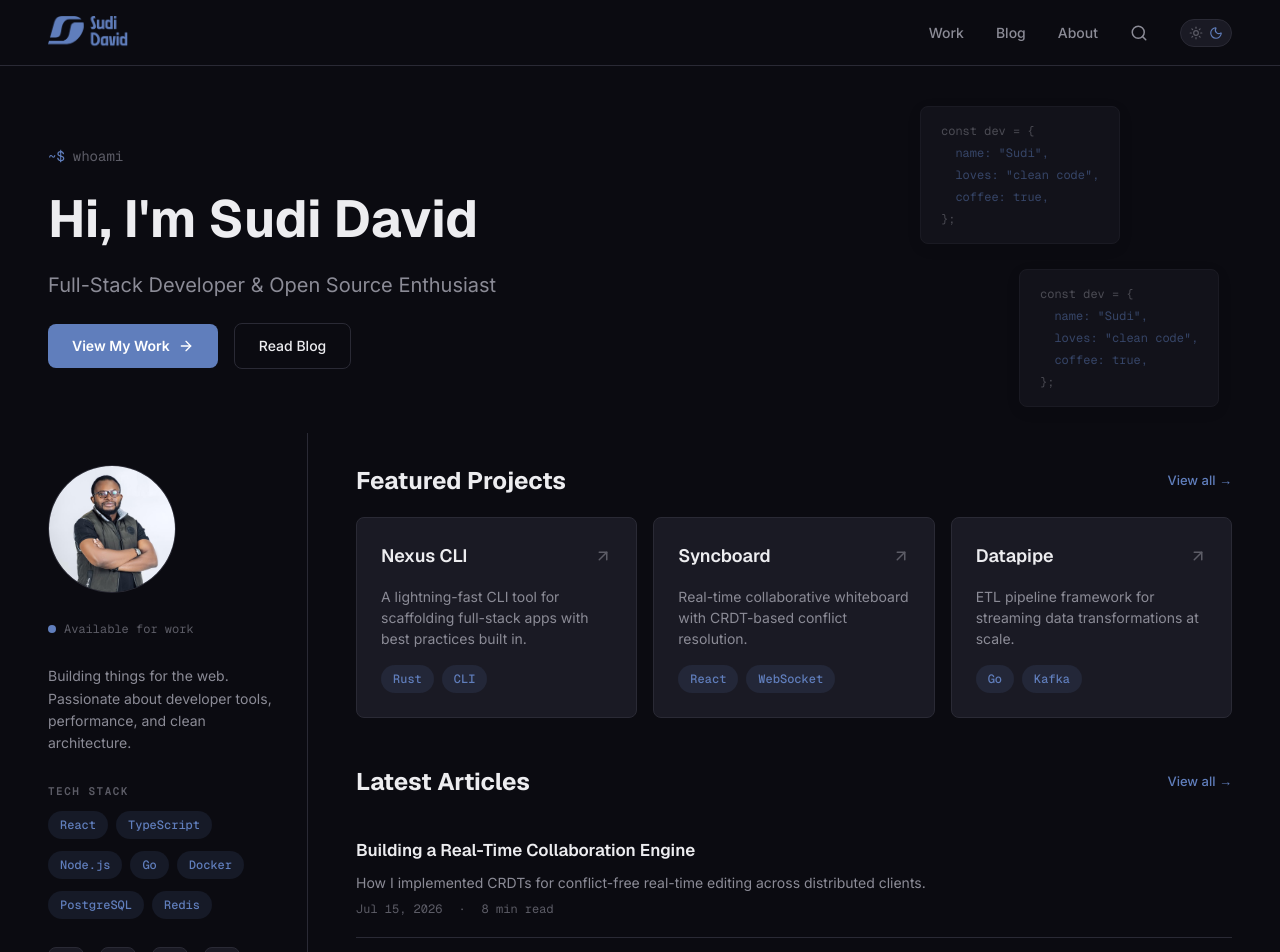
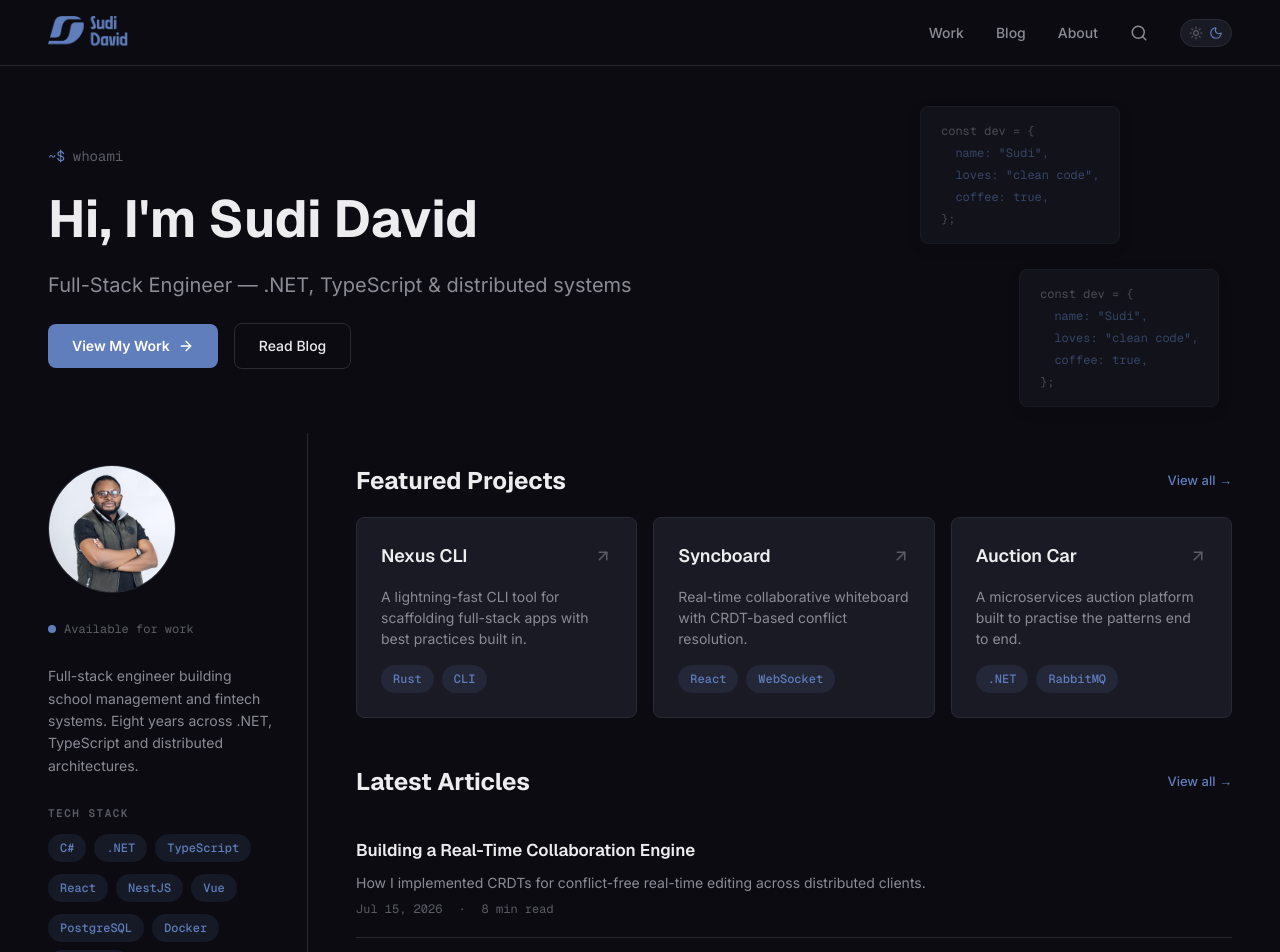
Before and after one commit to SudiDav/sudi.dev, a Next.js app: page / in a window 1280 px wide. Shown: the top 952 px of the page. Built offline with nearby package versions, Linux system fonts and the light colour scheme.

Commit message:
content: replace placeholder bio and history with real details

```diff
--- a/app/about/page.tsx
+++ b/app/about/page.tsx
@@ -3,10 +3,10 @@ import Image from 'next/image'
 import Link from 'next/link'
 import {
   MapPin,
-  Mountain,
-  BookOpen,
-  Camera,
-  Music,
+  GraduationCap,
+  Trophy,
+  Languages,
+  Boxes,
   Mail,
   Calendar,
   Code2,
@@ -28,75 +28,87 @@ import { getSettings, socialUrl } from '@/lib/site'
 
 export const metadata: Metadata = {
   title: 'About | Sudi David',
-  description: "I build tools that make developers' lives easier.",
+  description: 'Full-stack engineer in Kigali building school management and fintech systems.',
 }
 
 /** Design: "Experience Section" → Timeline. Newest first. */
 const TIMELINE = [
   {
-    role: 'Founder & Lead Developer',
-    period: '2024 — Present',
-    company: 'Nexus Tools',
+    role: 'Full-Stack Engineer',
+    period: 'Feb 2024 — Present',
+    company: 'IST Africa · Kigali (Remote)',
     description:
-      'Building open-source developer tools including Nexus CLI, Syncboard, and Datapipe. Focused on Rust, WebAssembly, and real-time collaboration.',
+      'Leading the redevelopment of a school management system for Danish schools, starting with the Absence module. Working across distributed teams spanning several regions.',
   },
   {
-    role: 'Senior Infrastructure Engineer',
-    period: '2021 — 2024',
-    company: 'Vercel',
+    role: 'Full-Stack Engineer',
+    period: 'Feb 2021 — Jan 2024',
+    company: 'Altech Group · Kigali (Hybrid)',
     description:
-      'Scaled edge infrastructure to handle 30B+ requests/month. Led the migration from legacy deployment pipeline to a new Kubernetes-based architecture.',
+      'Managed a team of four and shipped a loan asset management system. Integrated Spark Energy and Omnivoltaic into the business process, and the Xero and Telerivet APIs to cut the finance team’s manual workload.',
   },
   {
-    role: 'Software Engineer',
-    period: '2019 — 2021',
-    company: 'Stripe',
+    role: 'Full-Stack Engineer',
+    period: 'Apr 2018 — Dec 2019',
+    company: 'Fintech International · Kigali',
     description:
-      'Built internal developer tools for the payments team. Designed and shipped a real-time monitoring dashboard used by 200+ engineers daily.',
+      'Built a reporting system for AB Bank on top of CHEQUEPOINT that cut user-side paperwork by 70%. Automated file generation into NCBA’s core banking system and replaced manual reconciliation with a balance-checking web service.',
   },
   {
-    role: 'Junior Developer',
-    period: '2018 — 2019',
-    company: 'Freelance',
+    role: 'Full-Stack Engineer',
+    period: 'Feb 2017 — Mar 2018',
+    company: 'Fintech International · Kampala',
     description:
-      'Built web applications for startups and small businesses. Focused on React, Node.js, and PostgreSQL.',
+      'Connected local banks to the central bank through CHEQUEPOINT. Migrated a legacy banking system to MSSQL and ASP.NET, reducing user-facing errors by 85%.',
   },
 ]
 
 /** Design: "Skills Section" → Skills Grid, four cards. */
 const SKILLS = [
-  { Icon: Code2, title: 'Languages', items: ['Rust', 'TypeScript', 'Go', 'Python'] },
-  { Icon: Layout, title: 'Frontend', items: ['React', 'Next.js', 'Svelte', 'Tailwind'] },
-  { Icon: Server, title: 'Backend', items: ['Node.js', 'PostgreSQL', 'Redis', 'Kafka'] },
+  { Icon: Code2, title: 'Languages', items: ['C#', 'TypeScript', 'JavaScript', 'SQL'] },
+  {
+    Icon: Server,
+    title: 'Backend',
+    items: ['.NET / ASP.NET Core', 'NestJS', 'Node.js', 'Entity Framework Core'],
+  },
+  { Icon: Layout, title: 'Frontend', items: ['React', 'Vue', 'Next.js', 'Tailwind'] },
   {
     Icon: Container,
-    title: 'DevOps',
-    items: ['Docker', 'Kubernetes', 'Terraform', 'GitHub Actions'],
+    title: 'Data & Infra',
+    items: ['SQL Server · PostgreSQL', 'MongoDB · RabbitMQ', 'Docker · Kubernetes', 'AWS · Cloudflare'],
   },
 ]
 
-/** Design: "Beyond Code" → Beyond Right, four cards. */
+/**
+ * Design: "Beyond Code" → Beyond Right, four cards.
+ *
+ * The design fills these with hobbies. They carry education, languages, an
+ * award and current focus instead — the same card layout, but facts rather
+ * than invented personal detail on a page that carries a real name and face.
+ */
 const INTERESTS = [
   {
-    Icon: Mountain,
-    title: 'Trail Running',
-    description: '50K ultramarathon finisher. I think best when moving.',
+    Icon: GraduationCap,
+    title: 'Education',
+    description:
+      'BSc in Information Technology, Sikkim Manipal University (Kampala), 2013–2017. Graduated in the top 10% of my class.',
   },
   {
-    Icon: BookOpen,
-    title: 'Reading',
+    Icon: Trophy,
+    title: 'Facebook Developer Challenge, 2018',
     description:
-      'Science fiction and systems thinking. Currently reading Designing Data-Intensive Applications.',
+      'Built JusticeBot — a chatbot that explains legal procedures in plain language and connects people to legal services for free.',
   },
   {
-    Icon: Camera,
-    title: 'Photography',
-    description: 'Street photography on film. Shooting on a Leica M6 with Portra 400.',
+    Icon: Languages,
+    title: 'Languages',
+    description: 'Swahili and French natively, English at C2.',
   },
   {
-    Icon: Music,
-    title: 'Music',
-    description: 'Amateur jazz pianist. Practicing standards and exploring improvisation.',
+    Icon: Boxes,
+    title: 'Currently',
+    description:
+      'Microservices in .NET with RabbitMQ, Docker and Kubernetes — most recently an auction platform built to practise the patterns end to end.',
   },
 ]
 
@@ -153,18 +165,19 @@ export default async function AboutPage() {
 
           <div className="flex flex-1 flex-col gap-6">
             <h2 className="font-display text-[28px] leading-[1.3] font-bold text-text-primary">
-              I build tools that make developers&apos; lives easier.
+              I build the systems institutions run on.
             </h2>
             <p className="text-[15px] leading-[1.7] text-text-secondary">
-              I&apos;m Sudi David — a full-stack developer based in San Francisco with a deep
-              interest in developer experience, performance engineering, and open source. I&apos;ve
-              spent the last 8 years building products at the intersection of infrastructure and
-              developer tooling.
+              I&apos;m Sudi David — a full-stack engineer in Kigali. For eight years I&apos;ve
+              worked on software that other people&apos;s work depends on: banking bridges,
+              loan management, and now school administration. The kind of system where a bug is
+              somebody&apos;s afternoon, not just a failed request.
             </p>
             <p className="text-[15px] leading-[1.7] text-text-secondary">
-              Currently, I&apos;m focused on building Nexus CLI and contributing to the Rust
-              ecosystem. Previously, I helped scale infrastructure at Vercel and built internal
-              tooling at Stripe.
+              Currently at IST Africa, rebuilding a school management platform for Danish schools.
+              Before that I led a team at Altech Group on loan asset management, and spent two
+              years at Fintech International connecting local banks to central bank
+              infrastructure across Rwanda and Uganda.
             </p>
             <div className="flex flex-wrap items-center gap-4">
               <span className="inline-flex items-center gap-2 rounded-full bg-accent-dim px-3.5 py-2 font-mono text-xs font-medium text-accent">
@@ -172,7 +185,7 @@ export default async function AboutPage() {
               </span>
               <span className="inline-flex items-center gap-2 rounded-full border border-border px-3.5 py-2 text-xs text-text-secondary">
                 <MapPin size={14} className="text-text-tertiary" />
-                San Francisco, CA
+                {settings.location}
               </span>
             </div>
           </div>
@@ -250,11 +263,11 @@ export default async function AboutPage() {
         <section className={`flex flex-col gap-14 py-12 lg:flex-row ${PAGE_GUTTER}`}>
           <div className="flex flex-1 flex-col gap-6">
             <div className="flex flex-col gap-2">
-              <SectionHeading label="BEYOND CODE" title="When I'm Not Coding" />
+              <SectionHeading label="BEYOND CODE" title="The Rest of It" />
             </div>
             <p className="text-[15px] leading-[1.7] text-text-secondary">
-              I believe great software comes from well-rounded thinking. Outside of work, I explore
-              other creative and physical outlets that keep me energized and inspired.
+              Eight years of it, mostly in places where the software has to work the first time —
+              banks, lenders, schools. Here is the rest of the picture.
             </p>
           </div>
           <div className="flex flex-1 flex-col gap-4">
@@ -291,7 +304,7 @@ export default async function AboutPage() {
           </p>
           <div className="flex flex-wrap items-center justify-center gap-4">
             <a
-              href="mailto:sudi@sudidavid.dev"
+              href={`mailto:${settings.email}`}
               className="inline-flex items-center gap-2 rounded-lg bg-accent px-6 py-3 text-sm font-semibold text-white transition-opacity hover:opacity-90"
             >
               <Mail size={16} />
--- a/app/page.tsx
+++ b/app/page.tsx
@@ -44,9 +44,9 @@ function CodeSnippet({ className }: { className: string }) {
 
 /** Design: Sidebar → "Tech Stack", three rows of badges. */
 const TECH_ROWS = [
-  ['React', 'TypeScript'],
-  ['Node.js', 'Go', 'Docker'],
-  ['PostgreSQL', 'Redis'],
+  ['C#', '.NET', 'TypeScript'],
+  ['React', 'NestJS', 'Vue'],
+  ['PostgreSQL', 'Docker', 'RabbitMQ'],
 ]
 
 export default async function HomePage() {
@@ -83,7 +83,7 @@ export default async function HomePage() {
           </h1>
 
           <p className="text-lg leading-[1.4] text-text-secondary lg:text-xl">
-            Full-Stack Developer &amp; Open Source Enthusiast
+            Full-Stack Engineer — .NET, TypeScript &amp; distributed systems
           </p>
 
           <div className="flex flex-wrap items-center gap-4">
@@ -129,10 +129,7 @@ export default async function HomePage() {
               <span className="font-mono text-xs text-text-tertiary">Available for work</span>
             </div>
 
-            <p className="text-sm leading-[1.6] text-text-secondary">
-              Building things for the web. Passionate about developer tools, performance, and clean
-              architecture.
-            </p>
+            <p className="text-sm leading-[1.6] text-text-secondary">{settings.bio}</p>
 
             <div className="flex flex-col gap-3">
               <h2 className="font-mono text-[11px] font-semibold tracking-[1.5px] text-text-tertiary">
--- /dev/null
+++ b/content/projects/auction-car.mdx
@@ -0,0 +1,17 @@
+---
+title: Auction Car
+year: "2025"
+shortDescription: A microservices auction platform built to practise the patterns end to end.
+description: A .NET microservices auction platform — service-to-service messaging over RabbitMQ, containerised with Docker and orchestrated on Kubernetes.
+tech: [.NET, RabbitMQ, Docker, Kubernetes]
+category: Web Apps
+cover: /images/generated-1784965528336.png
+links:
+  github: https://github.com/sudidavid
+---
+
+A car auction platform built as a way to work through microservices patterns properly rather than reading about them.
+
+Services communicate asynchronously over RabbitMQ rather than calling each other directly, so a slow or failed service degrades the system instead of breaking it. Each service is containerised with Docker and the whole thing runs on Kubernetes.
+
+The interesting part was not the auction logic — it was everything around it: how services find each other, what happens to a bid when a consumer is down, and how to keep the data consistent when there is no single database to lean on.
--- a/content/site.json
+++ b/content/site.json
@@ -2,10 +2,10 @@
   "displayName": "Sudi David",
   "avatar": "/images/sudi.jpeg",
   "portrait": "/images/sudi.jpeg",
-  "email": "sudi@sudidavid.dev",
-  "bio": "Full-stack engineer specializing in real-time systems, distributed architectures, and developer tooling.",
-  "location": "San Francisco, CA",
-  "website": "sudidavid.dev",
+  "email": "contact@sudi.dev",
+  "bio": "Full-stack engineer building school management and fintech systems. Eight years across .NET, TypeScript and distributed architectures.",
+  "location": "Kigali, Rwanda",
+  "website": "sudi.dev",
   "social": {
     "github": "github.com/sudidavid",
     "twitter": "@Sudi_Dav",
@@ -13,7 +13,7 @@
     "instagram": "@sudi_dav"
   },
   "seo": {
-    "title": "Sudi David — Developer Portfolio",
-    "description": "Full-stack engineer building real-time systems and developer tools."
+    "title": "Sudi David — Full-Stack Engineer",
+    "description": "Full-stack engineer in Kigali building school management and fintech systems with .NET, TypeScript and distributed architectures."
   }
 }
```
Also changed, not shown: 1 other file (tests, documents, lock files or other folders).
